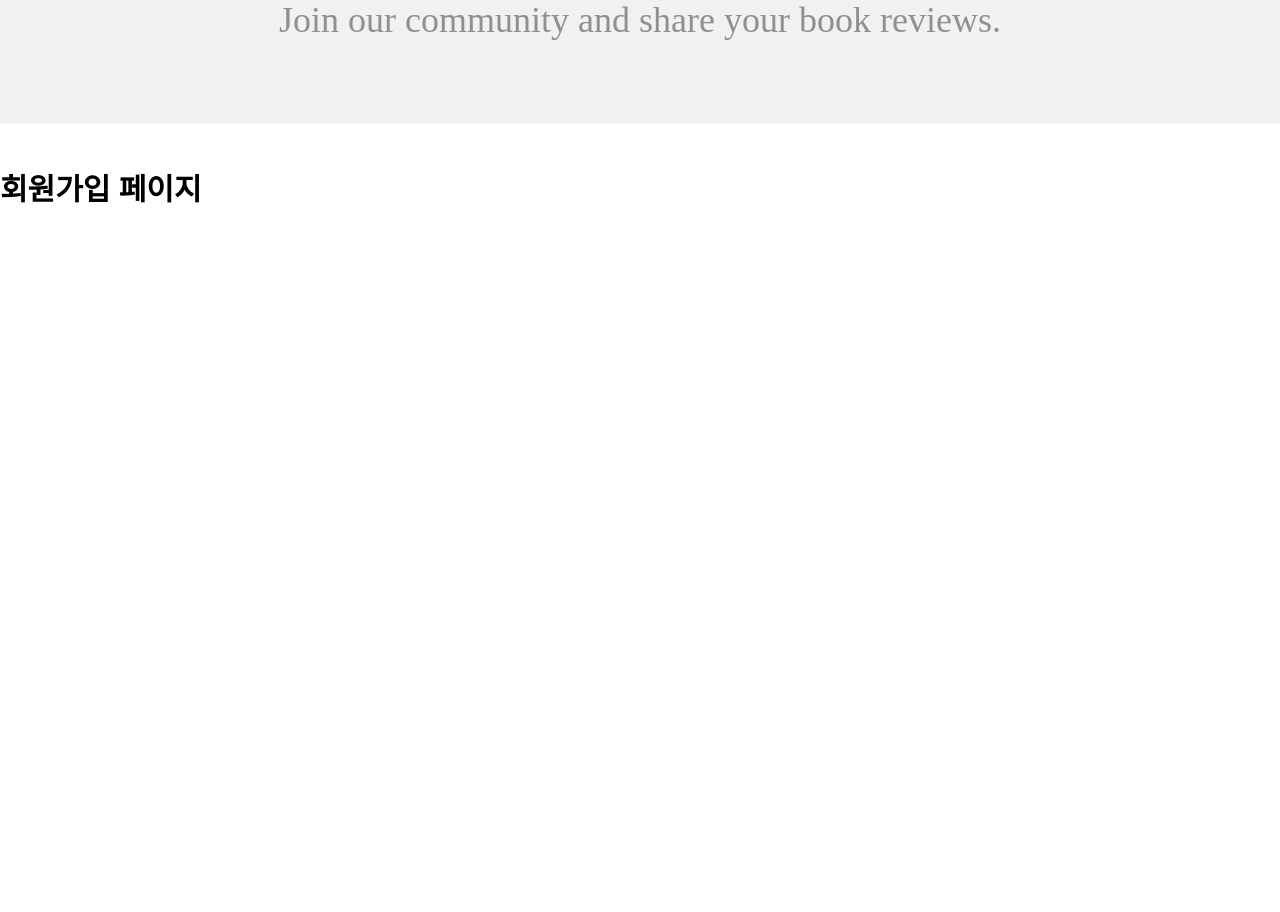
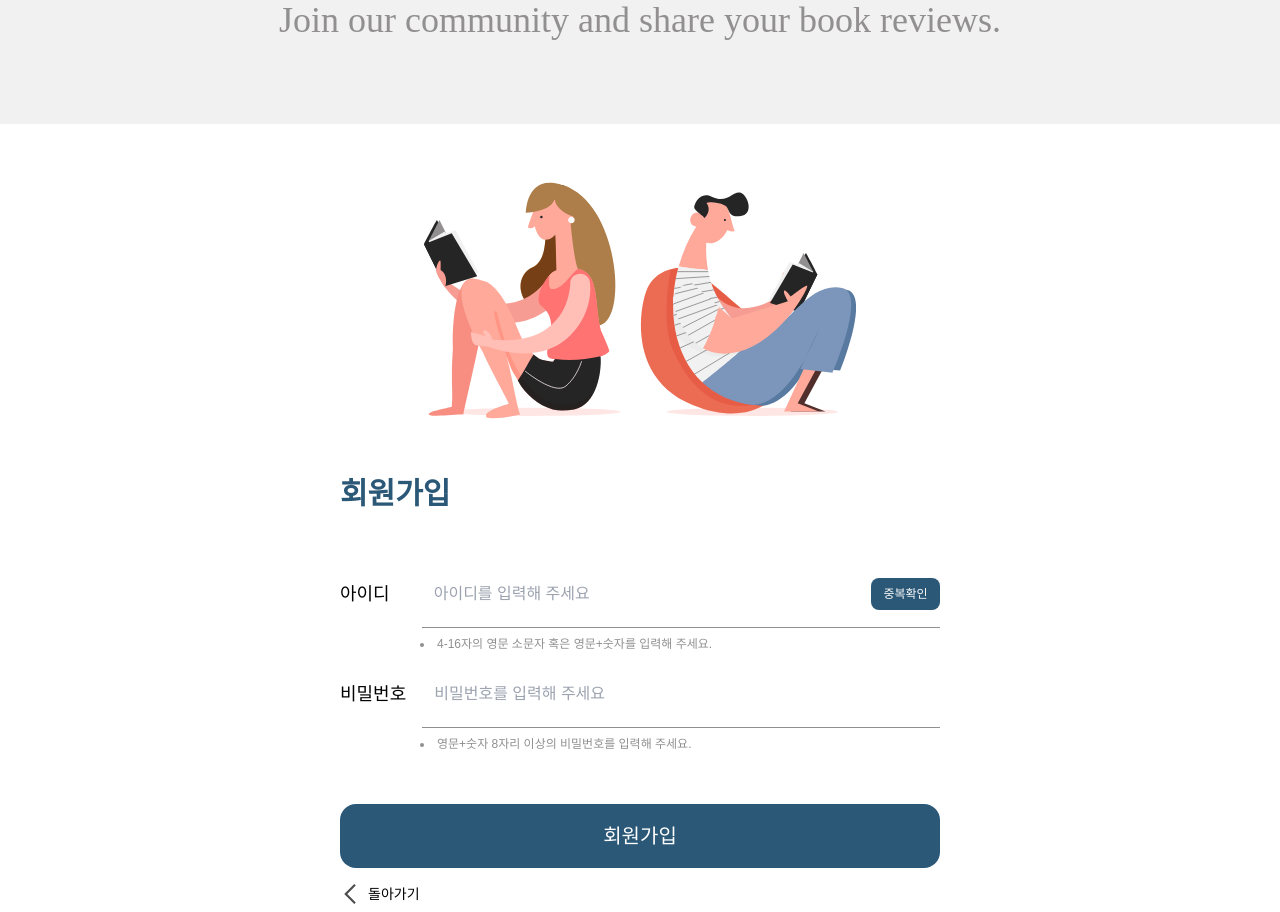
Before and after one commit to team1-booklog/Frontend, a React (Vite) app: page /register in a window 1280 px wide. Shown: the part 340-1252 px from the top of the page. Before the commit the page ends 800 px from the top, so only its background shows below. Built offline with nearby package versions, Linux system fonts and the light colour scheme; a web font is replaced by a local one.

Commit message:
[FEAT] - 회원가입 페이지 기본 작업
- 로그인, 회원가입별 폼과 인풋 컴포넌트 생성

```diff
--- a/src/components/auth/AuthBtn.tsx
+++ b/src/components/auth/AuthBtn.tsx
@@ -10,7 +10,7 @@ export default function AuthBtn({ name, type, onClick }: AuthBtnProps) {
   const navigate = useNavigate()
 
   const handleClick = () => {
-    if (name === '회원가입') {
+    if (name === '회원가입' && type === 'button') {
       navigate('/register')
     } else if (onClick) {
       onClick()
@@ -21,10 +21,24 @@ export default function AuthBtn({ name, type, onClick }: AuthBtnProps) {
     <button
       type={type}
       onClick={handleClick}
-      className={`group h-16 rounded-2xl ${name === '로그인' ? 'bg-[#2B5877] hover:bg-opacity-60' : 'bg-[#ffffff] border-2 border-[#2B5877] hover:bg-[#7C97A9] hover:border-none'}`}
+      className={`group h-16 rounded-2xl
+        ${
+          name === '로그인'
+            ? 'bg-[#2B5877] hover:bg-opacity-60'
+            : name === '회원가입' && type === 'button'
+              ? 'bg-[#ffffff] border-2 border-[#2B5877] hover:bg-[#7C97A9] hover:border-none'
+              : name === '회원가입' && type === 'submit'
+                ? 'bg-[#2B5877] hover:bg-opacity-60'
+                : ''
+        }`}
     >
       <p
-        className={`text-xl ${name === '로그인' ? 'text-[#ffffff]' : 'text-[#2B5877] group-hover:text-[#fafafa]'}`}
+        className={`text-xl
+          ${
+            name === '회원가입' && type === 'button'
+              ? 'text-[#2B5877] group-hover:text-[#fafafa]'
+              : 'text-[#ffffff]'
+          }`}
       >
         {name}
       </p>
--- /dev/null
+++ b/src/components/auth/AuthForm.tsx
@@ -0,0 +1,17 @@
+import LoginForm from './LoginForm'
+import RegisterForm from './RegisterForm'
+import { useAuthForm } from '../../hooks/UseAuthForm'
+
+export const AuthForm = () => {
+  const { isRegister, register, handleSubmit, errors, onSubmit } = useAuthForm()
+
+  return (
+    <form onSubmit={handleSubmit(onSubmit)}>
+      {isRegister ? (
+        <RegisterForm register={register} errors={errors} />
+      ) : (
+        <LoginForm register={register} errors={errors} />
+      )}
+    </form>
+  )
+}
--- a/src/components/auth/LoginForm.tsx
+++ b/src/components/auth/LoginForm.tsx
@@ -1,49 +1,26 @@
-import { useForm } from 'react-hook-form'
-import * as yup from 'yup'
-import { yupResolver } from '@hookform/resolvers/yup'
+import { UseFormRegister, FieldErrors } from 'react-hook-form'
+import LoginInput from './LoginInput'
+import AuthBtn from './AuthBtn'
 import { AuthCredentials } from '../../model/Auth'
-import { useAuth } from '../../hooks/UseAuth'
-import { login } from '../../services/AuthService'
 import User from '../../assets/icons/User.svg'
 import Lock from '../../assets/icons/Lock.svg'
-import AuthBtn from './AuthBtn'
-import AuthInput from './AuthInput'
 
-const loginSchema = yup.object().shape({
-  username: yup.string().required('Username is required'),
-  password: yup.string().required('Password is required'),
-})
-
-export const LoginForm = () => {
-  const { login: authLogin } = useAuth()
-  const {
-    register,
-    handleSubmit,
-    formState: { errors },
-  } = useForm<AuthCredentials>({
-    resolver: yupResolver(loginSchema),
-  })
-
-  const onSubmit = async (data: AuthCredentials) => {
-    try {
-      const token = await login(data)
-      authLogin(token)
-    } catch (error) {
-      console.error('Login failed', error)
-    }
+interface LoginFormProps {
+  register: UseFormRegister<AuthCredentials>
+  errors: FieldErrors<AuthCredentials>
 }
 
+export default function LoginForm({ register, errors }: LoginFormProps) {
   return (
-    <form onSubmit={handleSubmit(onSubmit)}>
     <div className="flex flex-col md:gap-5">
       <div className="flex flex-col gap-2">
-          <AuthInput
+        <LoginInput
           icon={User}
           placeholder="아이디를 입력해 주세요"
           register={register}
           name="username"
         />
-          <AuthInput
+        <LoginInput
           icon={Lock}
           placeholder="영문+숫자 8자리 이상의 비밀번호를 입력해 주세요"
           register={register}
@@ -52,7 +29,7 @@ export const LoginForm = () => {
         <div className="h-6">
           {(errors.username || errors.password) && (
             <p className="text-xs text-[#ec6b53]">
-                아이디 또는 비밀번호를 다시 확인하세요.
+              아이디 또는 비밀번호를 다시 확인하세요
             </p>
           )}
         </div>
@@ -62,6 +39,5 @@ export const LoginForm = () => {
         <AuthBtn name="회원가입" type="button" />
       </div>
     </div>
-    </form>
   )
 }
--- a/src/components/auth/AuthInput.tsx
+++ b/src/components/auth/LoginInput.tsx
@@ -1,18 +1,18 @@
 import { UseFormRegister } from 'react-hook-form'
 
-interface AuthInputProps {
+interface LoginInputProps {
   icon: string
   placeholder: string
   register: UseFormRegister<any>
   name: string
 }
 
-export default function AuthInput({
+export default function LoginInput({
   icon,
   placeholder,
   register,
   name,
-}: AuthInputProps) {
+}: LoginInputProps) {
   return (
     <div className="flex flex-row border-b-[1px] border-b-[#918f8f] gap-4 py-4 px-3">
       <img src={icon} alt="Input Icon" className="" />
--- /dev/null
+++ b/src/components/auth/RegisterForm.tsx
@@ -0,0 +1,60 @@
+import { useNavigate } from 'react-router-dom'
+import { UseFormRegister, FieldErrors } from 'react-hook-form'
+import AuthBtn from './AuthBtn'
+import { AuthCredentials } from '../../model/Auth'
+import RegisterInput from './RegisterInput'
+import Back from '../../assets/icons/Back.svg'
+
+interface RegisterFormProps {
+  register: UseFormRegister<AuthCredentials>
+  errors: FieldErrors<AuthCredentials>
+}
+
+export default function RegisterForm({ register, errors }: RegisterFormProps) {
+  const navigate = useNavigate()
+
+  const gotoLogin = () => {
+    return navigate('/login')
+  }
+
+  return (
+    <div className="flex flex-col md:gap-5">
+      <div className="flex flex-col gap-2">
+        <RegisterInput
+          placeholder="아이디를 입력해 주세요"
+          register={register}
+          name="아이디"
+        />
+        <li className="ml-20 text-xs text-[#918f8f]">
+          4-16자의 영문 소문자 혹은 영문+숫자를 입력해 주세요.
+        </li>
+        <RegisterInput
+          placeholder="비밀번호를 입력해 주세요"
+          register={register}
+          name="비밀번호"
+        />
+        <li className="ml-20 text-xs text-[#918f8f]">
+          영문+숫자 8자리 이상의 비밀번호를 입력해 주세요.
+        </li>
+        <div className="h-6">
+          {(errors.username || errors.password) && (
+            <p className="text-xs text-[#ec6b53]">
+              아이디 또는 비밀번호를 다시 확인하세요
+            </p>
+          )}
+        </div>
+      </div>
+      <div className="flex flex-col gap-4">
+        <AuthBtn name="회원가입" type="submit" />
+        <button
+          type="button"
+          onClick={gotoLogin}
+          className="flex flex-row w-20 h-fit gap-2 items-center"
+        >
+          <img src={Back} alt="BackIcon" className="w-5 h-5" />
+          <p className="text-sm text-nowrap">돌아가기</p>
+        </button>
+      </div>
+    </div>
+  )
+}
--- /dev/null
+++ b/src/components/auth/RegisterInput.tsx
@@ -0,0 +1,33 @@
+import { UseFormRegister } from 'react-hook-form'
+
+interface RegisterInputProps {
+  placeholder: string
+  register: UseFormRegister<any>
+  name: string
+}
+
+export default function RegisterInput({
+  placeholder,
+  name,
+  register,
+}: RegisterInputProps) {
+  return (
+    <div className={`flex flex-row ${name === '아이디' ? 'gap-8' : 'gap-4'}`}>
+      <p className="py-5 text-lg text-nowrap">{name}</p>
+      <div className="flex flex-row items-center border-b-[1px] border-b-[#918f8f] w-full">
+        <input
+          type="text"
+          placeholder={placeholder}
+          className="w-full px-3 focus:outline-none"
+          {...register(name)}
+        />
+        {name === '아이디' && (
+          <button className="w-20 h-8 items-center bg-[#2B5877] hover:bg-opacity-70 rounded-lg text-xs text-[#fafafa] text-nowrap">
+            중복확인
+          </button>
+        )}
+        {name === '비밀번호' && <div className="invisible w-20 h-8"></div>}
+      </div>
+    </div>
+  )
+}
--- /dev/null
+++ b/src/hooks/UseAuthForm.tsx
@@ -0,0 +1,43 @@
+import { useLocation } from 'react-router-dom'
+import { useForm } from 'react-hook-form'
+import { useAuth } from './UseAuth'
+import * as yup from 'yup'
+import { yupResolver } from '@hookform/resolvers/yup'
+import { AuthCredentials } from '../model/Auth'
+import { login } from '../services/AuthService'
+
+const loginSchema = yup.object().shape({
+  username: yup.string().required('Username is required'),
+  password: yup.string().required('Password is required'),
+})
+
+export const useAuthForm = () => {
+  const location = useLocation()
+  const isRegister = location.pathname === '/register'
+
+  const { login: authLogin } = useAuth()
+  const {
+    register,
+    handleSubmit,
+    formState: { errors },
+  } = useForm<AuthCredentials>({
+    resolver: yupResolver(loginSchema),
+  })
+
+  const onSubmit = async (data: AuthCredentials) => {
+    try {
+      const token = await login(data)
+      authLogin(token)
+    } catch (error) {
+      console.error('Login failed', error)
+    }
+  }
+
+  return {
+    isRegister,
+    register,
+    handleSubmit,
+    errors,
+    onSubmit,
+  }
+}
--- a/src/pages/Login.tsx
+++ b/src/pages/Login.tsx
@@ -1,6 +1,6 @@
 import AuthHeader from '../components/auth/AuthHeader'
-import LoginImg from '../assets/images/LoginImg.svg'
-import { LoginForm } from '../components/auth/LoginForm'
+import AuthImg from '../assets/images/AuthImg.svg'
+import { AuthForm } from '../components/auth/AuthForm'
 
 export default function Login() {
   return (
@@ -9,14 +9,14 @@ export default function Login() {
       <div className="pt-12 2xl:pt-32 py-2">
         <div className="relative flex flex-col 2xl:flex-row gap-12 2xl:gap-36 items-center justify-center">
           <img
-            src={LoginImg}
-            alt="LoginImg"
-            className="w-40 md:w-[444px] h-24 md:h-64 md:mt-24"
+            src={AuthImg}
+            alt="AuthImg"
+            className="w-40 md:w-[444px] h-24 md:h-64"
           />
           <div className="w-72 md:w-[600px] h-32 md:h-full">
             <div className="flex flex-col gap-7 md:gap-12">
               <p className="font-semibold text-3xl text-[#2B5877]">로그인</p>
-              <LoginForm />
+              <AuthForm />
             </div>
           </div>
         </div>
--- a/src/pages/Register.tsx
+++ b/src/pages/Register.tsx
@@ -1,11 +1,25 @@
 import AuthHeader from '../components/auth/AuthHeader'
+import AuthImg from '../assets/images/AuthImg.svg'
+import { AuthForm } from '../components/auth/AuthForm'
 
 export default function Register() {
   return (
-    <div>
+    <div className="h-dvh">
       <AuthHeader />
-      <div className="py-12 2xl:py-32 z-0">
-        <h1 className="font-bold text-3xl">회원가입 페이지</h1>
+      <div className="pt-12 2xl:pt-32 py-2">
+        <div className="relative flex flex-col 2xl:flex-row gap-12 2xl:gap-36 items-center justify-center">
+          <img
+            src={AuthImg}
+            alt="AuthImg"
+            className="w-40 md:w-[444px] h-24 md:h-64"
+          />
+          <div className="w-72 md:w-[600px] h-32 md:h-full">
+            <div className="flex flex-col gap-7 md:gap-12">
+              <p className="font-semibold text-3xl text-[#2B5877]">회원가입</p>
+              <AuthForm />
+            </div>
+          </div>
+        </div>
       </div>
     </div>
   )
```
Also changed, not shown: src/assets/icons/Back.svg (added), src/assets/images/AuthImg.svg (renamed from src/assets/images/LoginImg.svg). Lines whose indentation alone changed are shown as unchanged.
